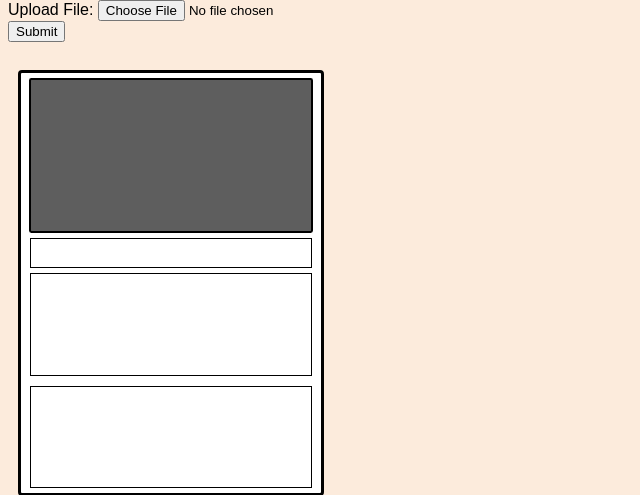
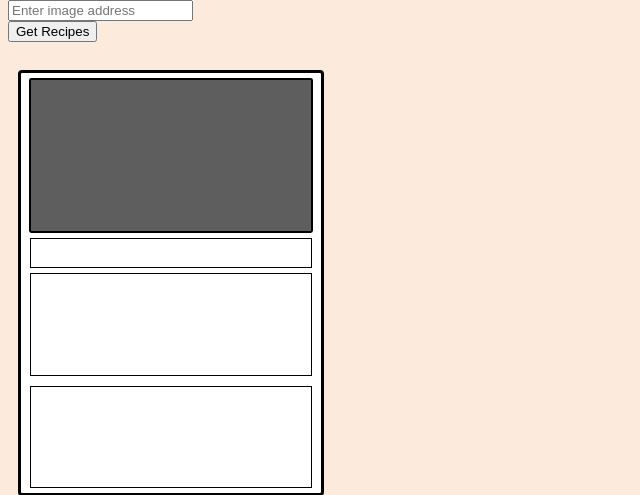
Before and after one commit to ljdutton2/karma_coin, a Flask app: page / in a window 1280 px wide. Shown: the part 200-695 px from the top of the page, without its empty margins (0-640 px from the left). Run offline with Flask 2, Linux system fonts and the light colour scheme.

Commit message:
Search bar for images

```diff
--- a/templates/base.html
+++ b/templates/base.html
@@ -30,9 +30,11 @@
       {% block content %}
 
         <div class="form">
-          <form action="upload_photo" method="POST" enctype="multipart/form-data">
-            Upload File: <input type="file" name="file"><br>
-            <input type="submit" name="submit" value="Submit">
+          <form action='/'>
+              <input id="search-bar" autocomplete="off" class="search-bar" type="search" name="user_input" placeholder="Enter image address"/>
+            </form>
+          <form action='/'>
+              <button class="button" type="submit" name="button" value="getting_recipes">Get Recipes</button>
           </form>
         </div>
         <br>
```
